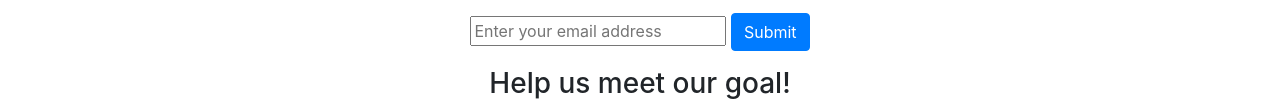
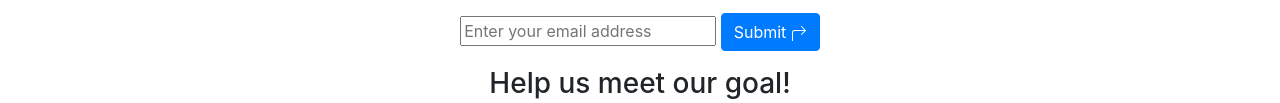
Before and after one commit to Shogue21/Fictional-Charity-Page, a plain HTML site: page index.html in a window 1280 px wide. Shown: the part 620-723 px from the top of the page. Drawn offline with nearby package versions, Linux system fonts and the light colour scheme.

Commit message:
Added arrow on submit button

```diff
--- a/index.html
+++ b/index.html
@@ -56,10 +56,13 @@
                 name="email"
                 placeholder="Enter your email address"
                 required/>
-            <input
+            <button
                 class="d-inline-block btn btn-primary"
                 id="submit"
-                type="submit"/>
+                type="submit">Submit
+                <svg width="1em" height="1em" viewbox="0 0 16 16" class="bi bi-arrow-90deg-right" fill="currentColor" xmlns="http://www.w3.org/2000/svg">
+                    <path fill-rule="evenodd" d="M14.854 4.854a.5.5 0 0 0 0-.708l-4-4a.5.5 0 0 0-.708.708L13.293 4H3.5A2.5 2.5 0 0 0 1 6.5v8a.5.5 0 0 0 1 0v-8A1.5 1.5 0 0 1 3.5 5h9.793l-3.147 3.146a.5.5 0 0 0 .708.708l4-4z"/>
+                </svg></button>
         </div>
         <h3 class="text-center my-3">Help us meet our goal!</h3>
         <div class="progress">
```
